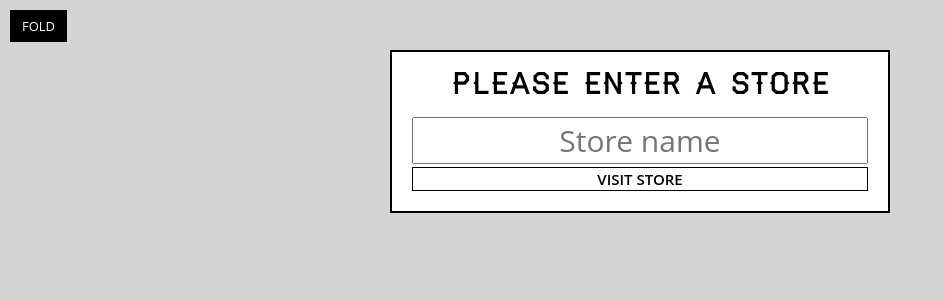
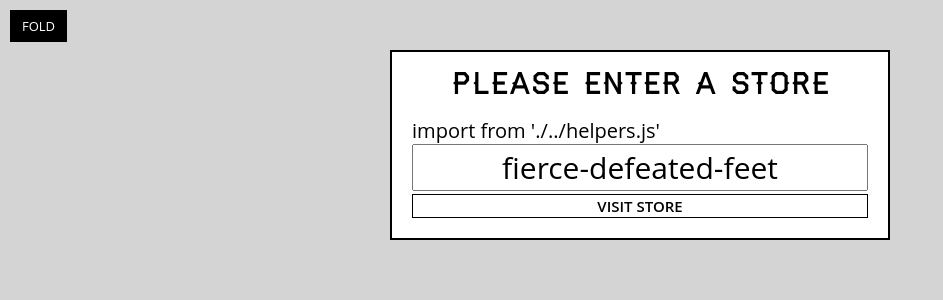
Before and after one commit to AnastasiaGer/react-WS, a React (Create React App) app in the folder catch-of-the-day/: page / in a window 1280 px wide. Shown: the top 300 px of the page, without its empty margins (0-943 px from the left). Built offline with nearby package versions, Linux system fonts and the light colour scheme.

Commit message:
getFunName

```diff
--- a/catch-of-the-day/src/components/StorePicker.js
+++ b/catch-of-the-day/src/components/StorePicker.js
@@ -1,10 +1,12 @@
 import React from 'react';
+import {getFunName} from './../helpers.js'
 class StorePicker extends React.Component {
   render() {
     return (
     <form action = "" className = 'store-selector' >
       <h2> Please Enter A Store</h2>
-      <input type="text" required placeholder='Store name' />
+import {getFunName} from './../helpers.js'
+      <input type="text" required placeholder='Store name' defaultValue={getFunName()}/>
       <button type="submit">Visit Store</button>
       </form>
     )
```
